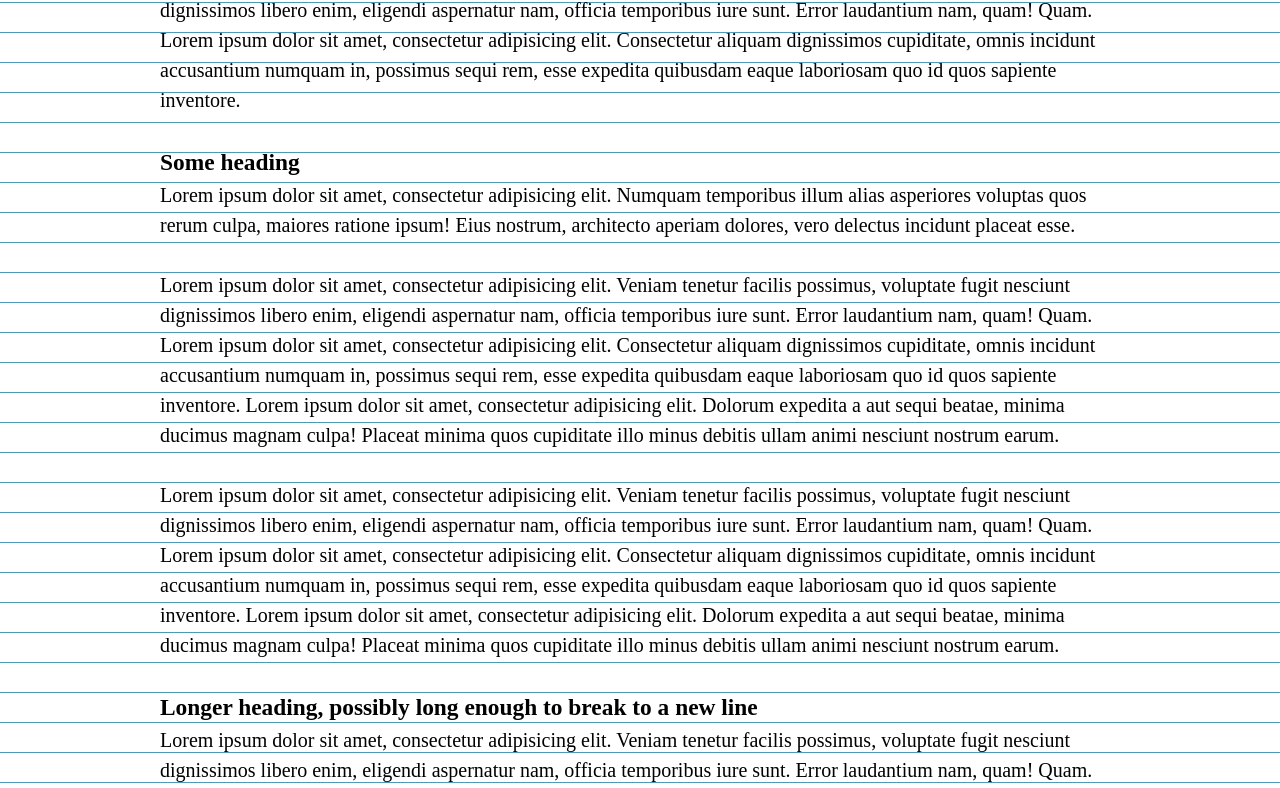
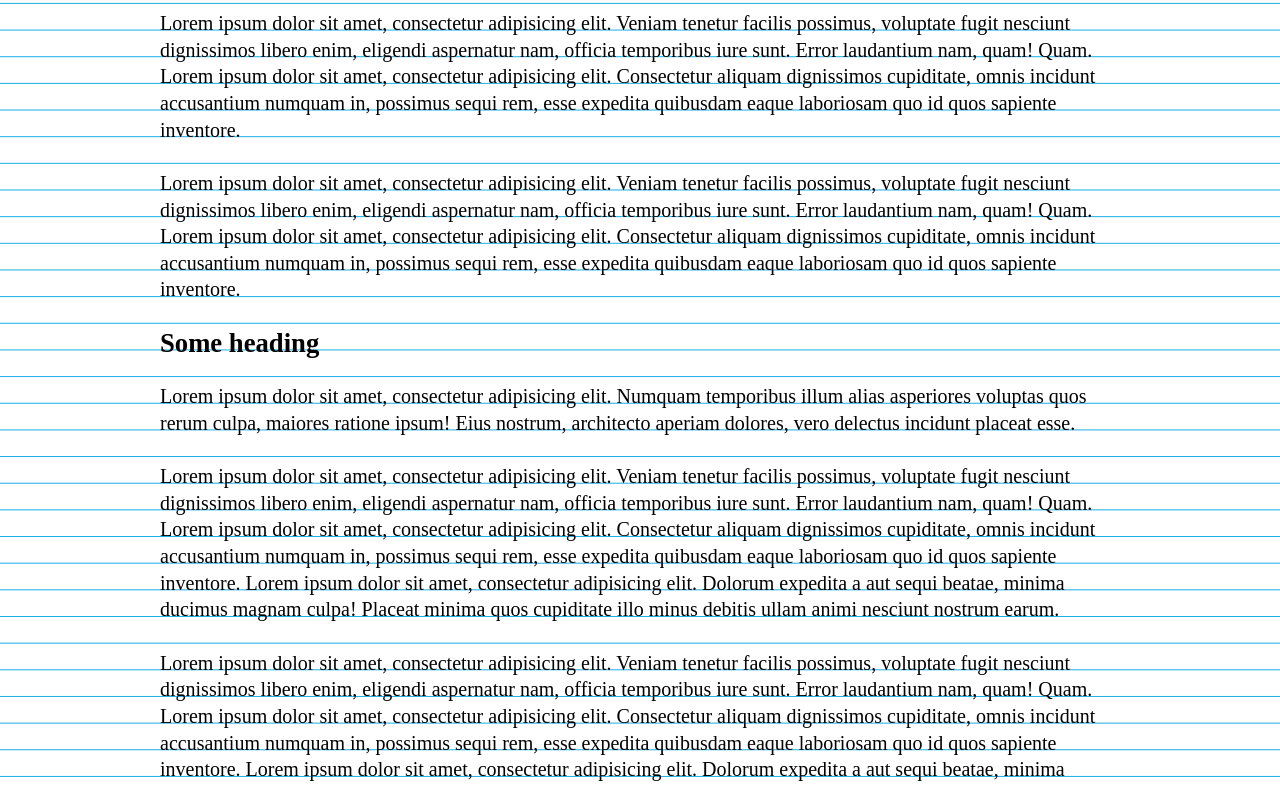
Before and after one commit to Pustelto/Enigma, a website: page index.html in a window 1280 px wide. Shown: the part 470-1258 px from the top of the page. Drawn offline with Linux system fonts and the light colour scheme.

Commit message:
code refactoring, add markup and styles for more text elements

```diff
--- a/index.html
+++ b/index.html
@@ -11,6 +11,7 @@
 <body>
     <p>Check line</p>
     <h1>Enigma test page</h1>
+    <h1>Enigma test page longer text</h1>
     <h2>Web Typography don't have to be a cypher</h2>
     <p>Lorem ipsum dolor sit amet, consectetur adipisicing elit. Veniam tenetur facilis possimus, voluptate fugit nesciunt dignissimos libero enim, eligendi aspernatur nam, officia temporibus iure sunt. Error laudantium nam, quam! Quam. Lorem ipsum dolor sit amet, consectetur adipisicing elit. Consectetur aliquam dignissimos cupiditate, omnis incidunt accusantium numquam in, possimus sequi rem, esse expedita quibusdam eaque laboriosam quo id quos sapiente inventore.</p>
     <p>Lorem ipsum dolor sit amet, consectetur adipisicing elit. Veniam tenetur facilis possimus, voluptate fugit nesciunt dignissimos libero enim, eligendi aspernatur nam, officia temporibus iure sunt. Error laudantium nam, quam! Quam. Lorem ipsum dolor sit amet, consectetur adipisicing elit. Consectetur aliquam dignissimos cupiditate, omnis incidunt accusantium numquam in, possimus sequi rem, esse expedita quibusdam eaque laboriosam quo id quos sapiente inventore.</p>
--- a/package.json
+++ b/package.json
@@ -60,6 +60,6 @@
 
         "minify:js": "mkdirp dist/js && uglifyjs dist/js/main-compiled.js > dist/js/main.min.js",
 
-        "browsersync": "browser-sync start --server --files \"*.html, css/*.css\""
+        "browsersync": "browser-sync start --server --files \"css/*.css\""
     }
 }
--- a/scss/_base.scss
+++ b/scss/_base.scss
@@ -4,7 +4,6 @@
 
 /// Line grid for vertical rythm debug
 body {
-  @include enig-dev-lines;
   @include enig-size();
   width:960px;
   margin: 0 auto;
@@ -12,25 +11,23 @@ body {
 
 p {
   margin-top: 0;
-  margin-bottom: enigmaLeading()
+  margin-bottom: enigmaLeading();
 }
 
 h1 {
-  @include enig-size(3);
+  @include enig-size(4);
   margin-top: enigmaLeading(2);
   margin-bottom: enigmaLeading();
 }
 
-/*
 h2 {
-  font-size: $base-rem * $scale * $scale;
-  line-height: 1;
-  margin-bottom: ($scale / (unitLess(depixel($base-size)) * $scale * $scale)) * 1em;
+  @include enig-size(3);
+  margin-top: enigmaLeading(1.5);
+  margin-bottom: enigmaLeading(0.5);
 }
 
 h3 {
-  font-size: $base-rem * $scale;
-  line-height: 1;
-  margin-bottom: ($scale / (unitLess(depixel($base-size)) * $scale)) * 1em;
+  @include enig-size(1);
+  margin-top: enigmaLeading();
+  margin-bottom: enigmaLeading();
 }
-*/
--- /dev/null
+++ b/scss/_defaults.scss
@@ -0,0 +1,5 @@
+/// settings
+$enig-base: 16px !default;
+$enig-scale: 1.5 !default;
+$enig-unit: 'rem' !default;
+$enig-root: 16 !default; //root font size, default for most browsers is 16, but it can be changed by user
--- a/scss/_functions.scss
+++ b/scss/_functions.scss
@@ -1,3 +1,71 @@
+// _decimal.scss | MIT License | gist.github.com/terkel/4373420
+
+// Round a number to specified digits.
+//
+// @param  {Number} $number A number to round
+// @param  {Number} [$digits:0] Digits to output
+// @param  {String} [$mode:round] (round|ceil|floor) How to round a number
+// @return {Number} A rounded number
+// @example
+//     decimal-round(0.333)    => 0
+//     decimal-round(0.333, 1) => 0.3
+//     decimal-round(0.333, 2) => 0.33
+//     decimal-round(0.666)    => 1
+//     decimal-round(0.666, 1) => 0.7
+//     decimal-round(0.666, 2) => 0.67
+//
+@function decimal-round ($number, $digits: 0, $mode: round) {
+    $n: 1;
+    // $number must be a number
+    @if type-of($number) != number {
+        @warn '#{ $number } is not a number.';
+        @return $number;
+    }
+    // $digits must be a unitless number
+    @if type-of($digits) != number {
+        @warn '#{ $digits } is not a number.';
+        @return $number;
+    } @else if not unitless($digits) {
+        @warn '#{ $digits } has a unit.';
+        @return $number;
+    }
+    @for $i from 1 through $digits {
+        $n: $n * 10;
+    }
+    @if $mode == round {
+        @return round($number * $n) / $n;
+    } @else if $mode == ceil {
+        @return ceil($number * $n) / $n;
+    } @else if $mode == floor {
+        @return floor($number * $n) / $n;
+    } @else {
+        @warn '#{ $mode } is undefined keyword.';
+        @return $number;
+    }
+}
+
+/// Helpers
+@function depixel ( $value ) {
+  @return $value / 1px;
+}
+
+@function enigUnit ( $value, $root: $enig-root, $unit: null ) {
+  @return ( $value / $root ) * 1#{$unit};
+}
+
+/// next 3 functions are obsolete should be removed
+@function unitLess ( $value, $root: 16 ) {
+  @return ( $value / $root );
+}
+
+@function toEm ( $value, $root: 16 ) {
+  @return ( $value / $root ) * 1em;
+}
+
+@function toRem ( $value, $root: 16 ) {
+  @return ( $value / $root ) * 1rem;
+}
+
 /// Function to calculate size based on scale
 @function enigmaSize ( $level: 0, $unit: $enig-unit ) {
   $value: $enig-number;
@@ -30,6 +98,6 @@
   @return $lh;
 }
 
-@function enigmaLeading ( $level: 1 ) {
-  @return ( $enig-scale * $level * $enig-number) * 1#{$enig-unit};
+@function enigmaLeading ( $level: 1, $unit: $enig-unit ) {
+  @return ( $enig-scale * $level * $enig-number) * 1#{$unit};
 }
--- a/scss/_mixins.scss
+++ b/scss/_mixins.scss
@@ -1,8 +1,10 @@
+/// Create grid lines for debug purpose
+@mixin enig-grid () {
+  background: linear-gradient(transparent ($enig-base * $enig-scale - 1px + $corr), $line-color ($enig-base * $enig-scale - 1px + $corr), $line-color ($enig-base * $enig-scale + $corr), transparent ($enig-base * $enig-scale + $corr) ) 0 0 / 100% ($enig-base * $enig-scale) repeat-y;
+}
+
+/// Set basic text properties based on base font size and scale
 @mixin enig-size ( $level: 0, $lh: $enig-scale ) {
   font-size: enigmaSize( $level );
   line-height: enigmaLine( $level );
 }
-
-@mixin enig-dev-lines () {
-  background: linear-gradient(transparent ($enig-base * $enig-scale - 1px + $corr), $line-color ($enig-base * $enig-scale - 1px + $corr), $line-color ($enig-base * $enig-scale + $corr), transparent ($enig-base * $enig-scale + $corr) ) 0 0 / 100% ($enig-base * $enig-scale) repeat-y;
-}
--- a/scss/_settings.scss
+++ b/scss/_settings.scss
@@ -1,24 +1,7 @@
-/// Helpers
-/// should be moved to different partial in the future
-@function depixel ( $value ) {
-  @return $value / 1px;
+$enig-number: enigUnit(depixel($enig-base));
+
+@if ( $enig-grid ) {
+  body {
+    @include enig-grid;
+  }
 }
-
-@function unitLess ( $value, $root: 16 ) {
-  @return ( $value / $root );
-}
-
-@function toEm ( $value, $root: 16 ) {
-  @return ( $value / $root ) * 1em;
-}
-
-@function toRem ( $value, $root: 16 ) {
-  @return ( $value / $root ) * 1rem;
-}
-
-/// settings
-$enig-base: 16px !default;
-$enig-scale: 1.5 !default;
-$enig-unit: 'rem' !default;
-
-$enig-number: unitLess(depixel($enig-base));
--- a/scss/_var.scss
+++ b/scss/_var.scss
@@ -1,7 +1,8 @@
 /// Variables
-$enig-scale: 1.5;
-$enig-base: 20px;
-/// debug line correction constant
-$corr: -7px;
+
+$enig-scale: (4/3); //modular scale used on page
+$enig-base: 20px; //base font size used for standard (paragraph) text
+$corr: -6px;  /// debug line correction constant
+$enig-grid: true;
 
 $line-color: #15ADE6;
--- a/scss/main.scss
+++ b/scss/main.scss
@@ -5,9 +5,10 @@
 @import 'var';
 
 /// Enigma files
-@import 'settings';
+@import 'defaults';
 @import 'functions';
 @import 'mixins';
+@import 'settings';
 
 /// base CSS file
 @import 'base';
```
Also changed, not shown: README.md, css/main.css, 1 other file.
